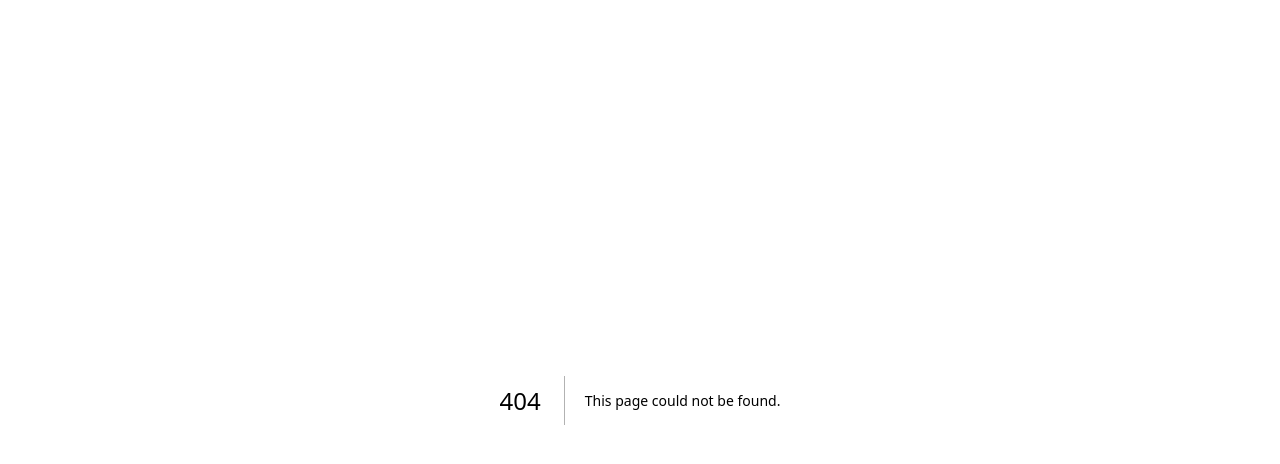
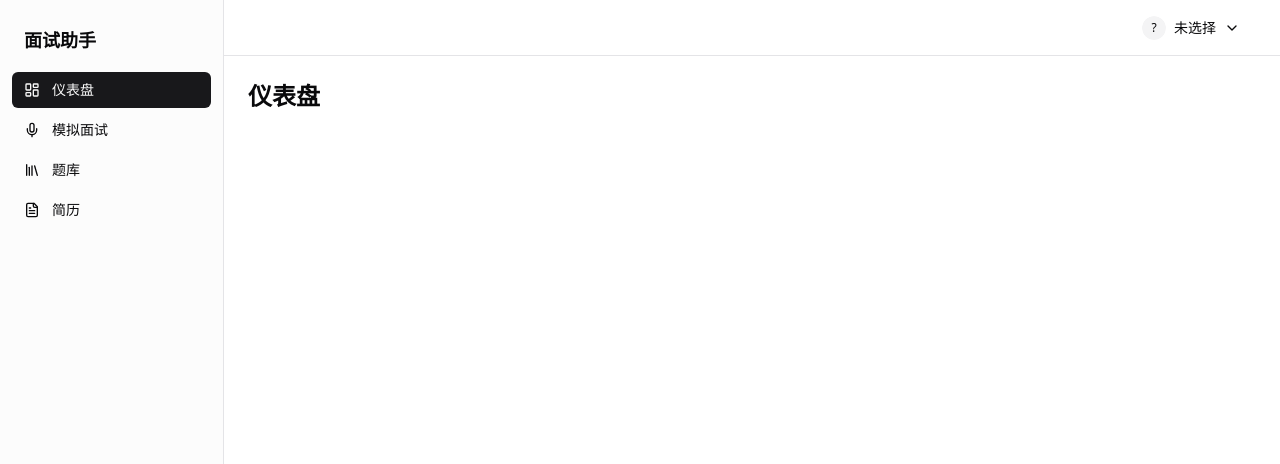
Before and after one commit to youdianxiaobai/interview-assistant, a Next.js app: page /dashboard in a window 1280 px wide. Before the commit this address had no page. Shown: the top 464 px of the page. Built offline with nearby package versions, Linux system fonts and the light colour scheme.

Commit message:
feat: add user selection, sidebar, user switcher, app shell, dashboard

```diff
--- /dev/null
+++ b/src/app/dashboard/page.tsx
@@ -0,0 +1,5 @@
+"use client";
+import { AppShell } from "@/components/layout/app-shell";
+export default function DashboardPage() {
+  return <AppShell><h1 className="text-2xl font-bold">仪表盘</h1></AppShell>;
+}
--- a/src/app/page.tsx
+++ b/src/app/page.tsx
@@ -1,15 +1,69 @@
-export default function Home() {
+"use client";
+import { useEffect, useState } from "react";
+import { useRouter } from "next/navigation";
+import { useUserStore } from "@/lib/store/user-store";
+import { fetchProfiles, createProfile } from "@/lib/supabase/queries/profiles";
+import { Button } from "@/components/ui/button";
+import { Card, CardContent } from "@/components/ui/card";
+import { Input } from "@/components/ui/input";
+import { Label } from "@/components/ui/label";
+
+export default function HomePage() {
+  const router = useRouter();
+  const { currentUserId, setCurrentUser, profiles, setProfiles, addProfile } = useUserStore();
+  const [showCreate, setShowCreate] = useState(false);
+  const [name, setName] = useState("");
+  const [role, setRole] = useState("");
+
+  useEffect(() => { fetchProfiles().then(setProfiles).catch(console.error); }, [setProfiles]);
+  useEffect(() => { if (currentUserId) router.push("/dashboard"); }, [currentUserId, router]);
+
+  const handleSelect = (id: string) => { setCurrentUser(id); router.push("/dashboard"); };
+
+  const handleCreate = async () => {
+    if (!name.trim()) return;
+    const p = await createProfile(name, role);
+    addProfile(p); setCurrentUser(p.id); router.push("/dashboard");
+  };
+
+  if (showCreate) {
+    return (
+      <div className="flex min-h-screen items-center justify-center">
+        <Card className="w-full max-w-md">
+          <CardContent className="pt-6 space-y-4">
+            <h1 className="text-xl font-bold">创建你的面试助手</h1>
+            <div className="space-y-2">
+              <Label>你的名字</Label><Input value={name} onChange={(e) => setName(e.target.value)} placeholder="输入名字" />
+            </div>
+            <div className="space-y-2">
+              <Label>专业/方向</Label><Input value={role} onChange={(e) => setRole(e.target.value)} placeholder="如：物流工程、国际贸易" />
+            </div>
+            <Button onClick={handleCreate} className="w-full">开始使用</Button>
+            <Button variant="ghost" onClick={() => setShowCreate(false)} className="w-full">返回</Button>
+          </CardContent>
+        </Card>
+      </div>
+    );
+  }
+
   return (
-    <main className="flex min-h-screen flex-col items-center justify-center p-8">
-      <div className="max-w-2xl text-center">
-        <h1 className="text-4xl font-bold tracking-tight">
-          Interview Assistant
-        </h1>
-        <p className="mt-4 text-lg text-muted-foreground">
-          AI-Powered dual-user interview practice for tech and behavioral roles.
-          Practice, get feedback, and improve your interview skills.
-        </p>
+    <div className="flex min-h-screen items-center justify-center">
+      <div className="space-y-4 w-full max-w-md">
+        <h1 className="text-2xl font-bold text-center mb-6">面试助手</h1>
+        {profiles.length === 0 ? (
+          <Card><CardContent className="pt-6 text-center text-muted-foreground">还没有用户，先创建一个吧</CardContent></Card>
+        ) : (
+          profiles.map((p) => (
+            <Card key={p.id} className="cursor-pointer hover:border-primary transition-colors" onClick={() => handleSelect(p.id)}>
+              <CardContent className="pt-6 flex items-center gap-4">
+                <div className="w-10 h-10 rounded-full bg-primary/10 flex items-center justify-center text-lg">{p.name[0]}</div>
+                <div><p className="font-medium">{p.name}</p><p className="text-sm text-muted-foreground">{p.role}</p></div>
+              </CardContent>
+            </Card>
+          ))
+        )}
+        <Button variant="outline" onClick={() => setShowCreate(true)} className="w-full">创建新用户</Button>
       </div>
-    </main>
+    </div>
   );
 }
--- /dev/null
+++ b/src/components/layout/app-shell.tsx
@@ -0,0 +1,15 @@
+"use client";
+import { Sidebar } from "./sidebar";
+import { UserSwitcher } from "./user-switcher";
+
+export function AppShell({ children }: { children: React.ReactNode }) {
+  return (
+    <div className="flex h-screen">
+      <Sidebar />
+      <div className="flex-1 flex flex-col overflow-hidden">
+        <header className="h-14 border-b flex items-center justify-between px-6"><div /><UserSwitcher /></header>
+        <main className="flex-1 overflow-y-auto p-6">{children}</main>
+      </div>
+    </div>
+  );
+}
--- /dev/null
+++ b/src/components/layout/sidebar.tsx
@@ -0,0 +1,26 @@
+"use client";
+import Link from "next/link";
+import { usePathname } from "next/navigation";
+import { cn } from "@/lib/utils";
+import { LayoutDashboard, Mic, Library, FileText } from "lucide-react";
+
+const items = [
+  { href: "/dashboard", label: "仪表盘", icon: LayoutDashboard },
+  { href: "/interview/new", label: "模拟面试", icon: Mic },
+  { href: "/question-bank", label: "题库", icon: Library },
+  { href: "/resume", label: "简历", icon: FileText },
+];
+
+export function Sidebar() {
+  const pathname = usePathname();
+  return (
+    <nav className="w-56 border-r bg-muted/30 flex flex-col p-3 gap-1">
+      <div className="h-14 flex items-center px-3 font-bold text-lg">面试助手</div>
+      {items.map(({ href, label, icon: Icon }) => (
+        <Link key={href} href={href} className={cn("flex items-center gap-3 px-3 py-2 rounded-md text-sm transition-colors", pathname.startsWith(href) ? "bg-primary text-primary-foreground" : "hover:bg-muted")}>
+          <Icon className="w-4 h-4" />{label}
+        </Link>
+      ))}
+    </nav>
+  );
+}
--- /dev/null
+++ b/src/components/layout/user-switcher.tsx
@@ -0,0 +1,29 @@
+"use client";
+import { useUserStore } from "@/lib/store/user-store";
+import { Button } from "@/components/ui/button";
+import { DropdownMenu, DropdownMenuContent, DropdownMenuItem, DropdownMenuTrigger } from "@/components/ui/dropdown-menu";
+import { Avatar, AvatarFallback } from "@/components/ui/avatar";
+import { ChevronDown } from "lucide-react";
+
+export function UserSwitcher() {
+  const { currentUserId, profiles, setCurrentUser } = useUserStore();
+  const current = profiles.find((p) => p.id === currentUserId);
+  return (
+    <DropdownMenu>
+      <DropdownMenuTrigger asChild>
+        <Button variant="ghost" className="gap-2">
+          <Avatar className="w-6 h-6"><AvatarFallback className="text-xs">{current?.name?.[0] ?? "?"}</AvatarFallback></Avatar>
+          <span className="text-sm">{current?.name ?? "未选择"}</span>
+          <ChevronDown className="w-4 h-4" />
+        </Button>
+      </DropdownMenuTrigger>
+      <DropdownMenuContent align="end">
+        {profiles.map((p) => (
+          <DropdownMenuItem key={p.id} onClick={() => setCurrentUser(p.id)} className={p.id === currentUserId ? "bg-muted" : ""}>
+            {p.name} · {p.role}
+          </DropdownMenuItem>
+        ))}
+      </DropdownMenuContent>
+    </DropdownMenu>
+  );
+}
```
